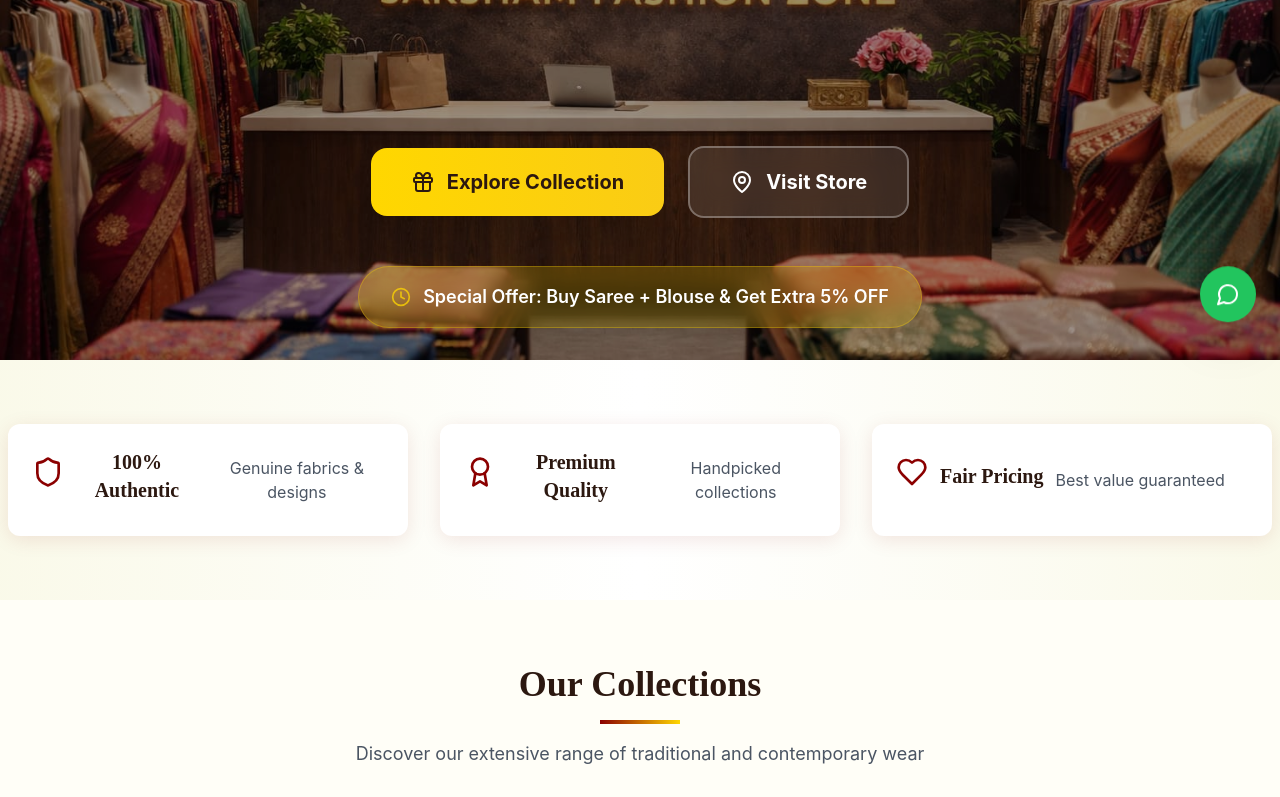
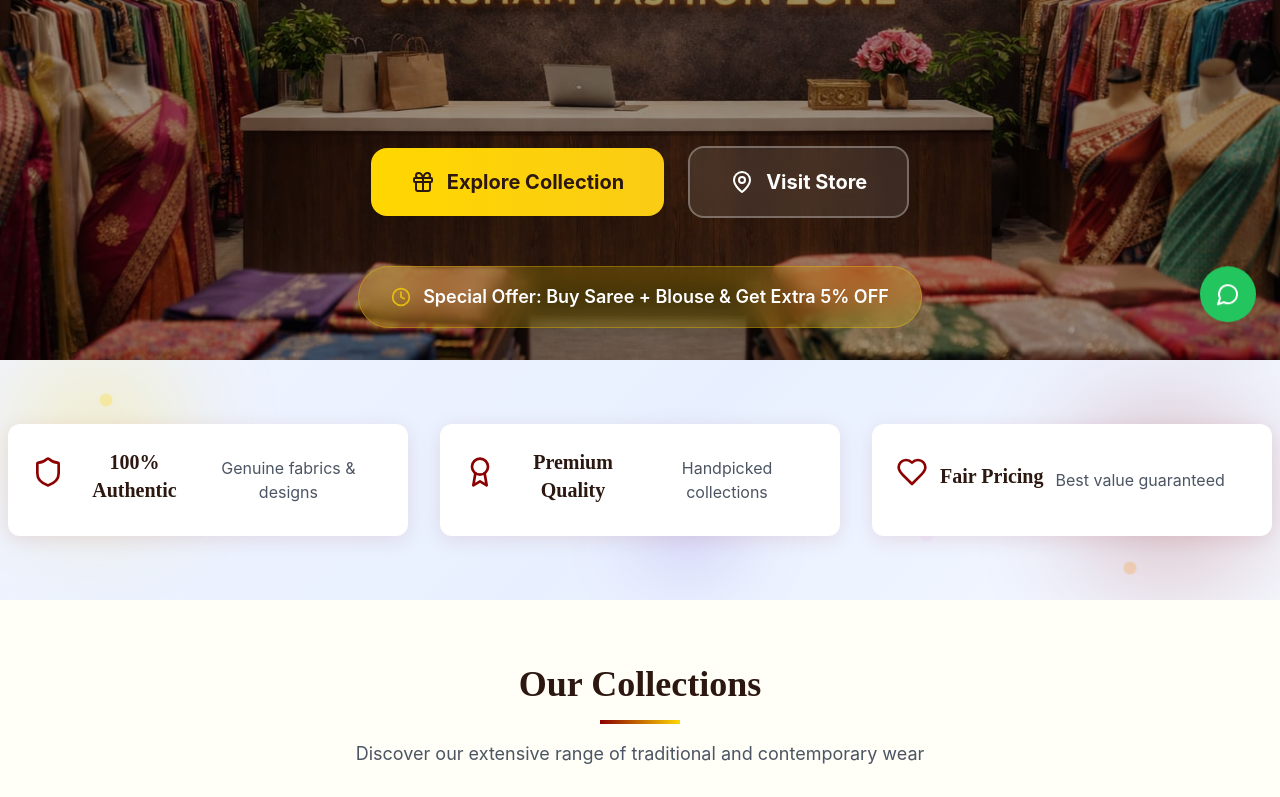
Before and after one commit to techroverteam-ux/saksham-fashion-zone, a Next.js app: page / in a window 1280 px wide. Shown: the part 440-1237 px from the top of the page. Built offline with nearby package versions, Linux system fonts and the light colour scheme.

Commit message:
feat: trust badges - auto-changing bg, floating orbs, sparkles, card hover lift with unique colors

```diff
--- a/pages/index.js
+++ b/pages/index.js
@@ -207,19 +207,95 @@ const HomePage = () => {
       </section>
 
       {/* Trust Badges */}
-      <section className="py-16 bg-ivory-white relative">
-        <div className="absolute inset-0 bg-gradient-to-r from-soft-beige/50 via-white to-soft-beige/50"></div>
+      <section className="py-16 relative overflow-hidden" id="trust-section">
+        {/* Auto-changing animated background */}
+        <div
+          className="absolute inset-0"
+          style={{ animation: 'trustBg 8s ease-in-out infinite' }}
+        />
+        {/* Floating orbs */}
+        <div className="absolute top-4 left-8 w-32 h-32 rounded-full blur-3xl opacity-40 float-animation" style={{ background: '#FFD700', animationDelay: '0s' }} />
+        <div className="absolute bottom-4 right-8 w-40 h-40 rounded-full blur-3xl opacity-30 float-animation" style={{ background: '#8B0000', animationDelay: '1s' }} />
+        <div className="absolute top-1/2 left-1/2 w-24 h-24 rounded-full blur-2xl opacity-25 float-animation" style={{ background: '#805AD5', animationDelay: '2s' }} />
+        {/* Sparkle dots */}
+        {[...Array(6)].map((_, i) => (
+          <div key={i} className="absolute w-2 h-2 rounded-full animate-ping"
+            style={{ background: ['#FFD700','#8B0000','#38A169','#3182CE','#f093fb','#f7971e'][i], top: `${15 + i*14}%`, left: `${8 + i*16}%`, animationDelay: `${i*0.5}s`, animationDuration: '2.5s', opacity: 0.7 }}
+          />
+        ))}
+
         <div className="relative z-10 max-w-full mx-auto px-2">
           <div className="grid md:grid-cols-3 gap-8">
             {trustBadges.map((badge, index) => (
-              <div key={index} className="trust-badge text-center">
-                <div className="mb-4">{badge.icon}</div>
-                <h3 className="text-xl font-semibold text-text-dark mb-2">{badge.title}</h3>
+              <div
+                key={index}
+                className="trust-badge text-center group cursor-pointer"
+                style={{
+                  animation: `badgeFadeIn 0.6s ease both`,
+                  animationDelay: `${index * 0.2}s`,
+                  transition: 'transform 0.35s cubic-bezier(.4,2,.6,1), box-shadow 0.35s ease'
+                }}
+                onMouseEnter={e => {
+                  e.currentTarget.style.transform = 'translateY(-10px) scale(1.04)';
+                  e.currentTarget.style.boxShadow = `0 20px 40px ${['rgba(139,0,0,0.2)','rgba(255,215,0,0.25)','rgba(56,161,105,0.2)'][index]}`;
+                  e.currentTarget.style.background = ['linear-gradient(135deg,#fff5f5,#ffe4e4)','linear-gradient(135deg,#fffbf0,#fff3cd)','linear-gradient(135deg,#f0fff4,#d4edda)'][index];
+                }}
+                onMouseLeave={e => {
+                  e.currentTarget.style.transform = 'translateY(0) scale(1)';
+                  e.currentTarget.style.boxShadow = '';
+                  e.currentTarget.style.background = '';
+                }}
+              >
+                <div
+                  className="mb-4 flex justify-center"
+                  style={{ transition: 'transform 0.3s ease' }}
+                  onMouseEnter={e => e.currentTarget.style.transform = 'rotate(15deg) scale(1.2)'}
+                  onMouseLeave={e => e.currentTarget.style.transform = 'rotate(0) scale(1)'}
+                >
+                  {badge.icon}
+                </div>
+                <h3
+                  className="text-xl font-semibold text-text-dark mb-2 group-hover:tracking-wide transition-all duration-300"
+                  style={{ transition: 'color 0.3s ease' }}
+                  onMouseEnter={e => e.currentTarget.style.color = ['#8B0000','#B8860B','#276749'][index]}
+                  onMouseLeave={e => e.currentTarget.style.color = ''}
+                >
+                  {badge.title}
+                </h3>
                 <p className="text-gray-600">{badge.desc}</p>
+                {/* Bottom glow bar */}
+                <div
+                  className="mt-3 h-1 rounded-full mx-auto transition-all duration-500"
+                  style={{
+                    width: '0%',
+                    background: ['linear-gradient(90deg,#8B0000,#FFD700)','linear-gradient(90deg,#FFD700,#f7971e)','linear-gradient(90deg,#38A169,#68D391)'][index]
+                  }}
+                  ref={el => {
+                    if (el) {
+                      el.parentElement.addEventListener('mouseenter', () => el.style.width = '80%');
+                      el.parentElement.addEventListener('mouseleave', () => el.style.width = '0%');
+                    }
+                  }}
+                />
               </div>
             ))}
           </div>
         </div>
+
+        <style>{`
+          @keyframes trustBg {
+            0%   { background: linear-gradient(135deg, #fffef7 0%, #fff8e1 50%, #fef9f0 100%); }
+            20%  { background: linear-gradient(135deg, #fff0f5 0%, #ffe4f0 50%, #fff5fb 100%); }
+            40%  { background: linear-gradient(135deg, #f0fff4 0%, #e6ffed 50%, #f5fff8 100%); }
+            60%  { background: linear-gradient(135deg, #f0f4ff 0%, #e8f0ff 50%, #f5f8ff 100%); }
+            80%  { background: linear-gradient(135deg, #fdf0ff 0%, #f5e6ff 50%, #faf0ff 100%); }
+            100% { background: linear-gradient(135deg, #fffef7 0%, #fff8e1 50%, #fef9f0 100%); }
+          }
+          @keyframes badgeFadeIn {
+            from { opacity: 0; transform: translateY(30px); }
+            to   { opacity: 1; transform: translateY(0); }
+          }
+        `}</style>
       </section>
 
       {/* Collections Section */}
```
